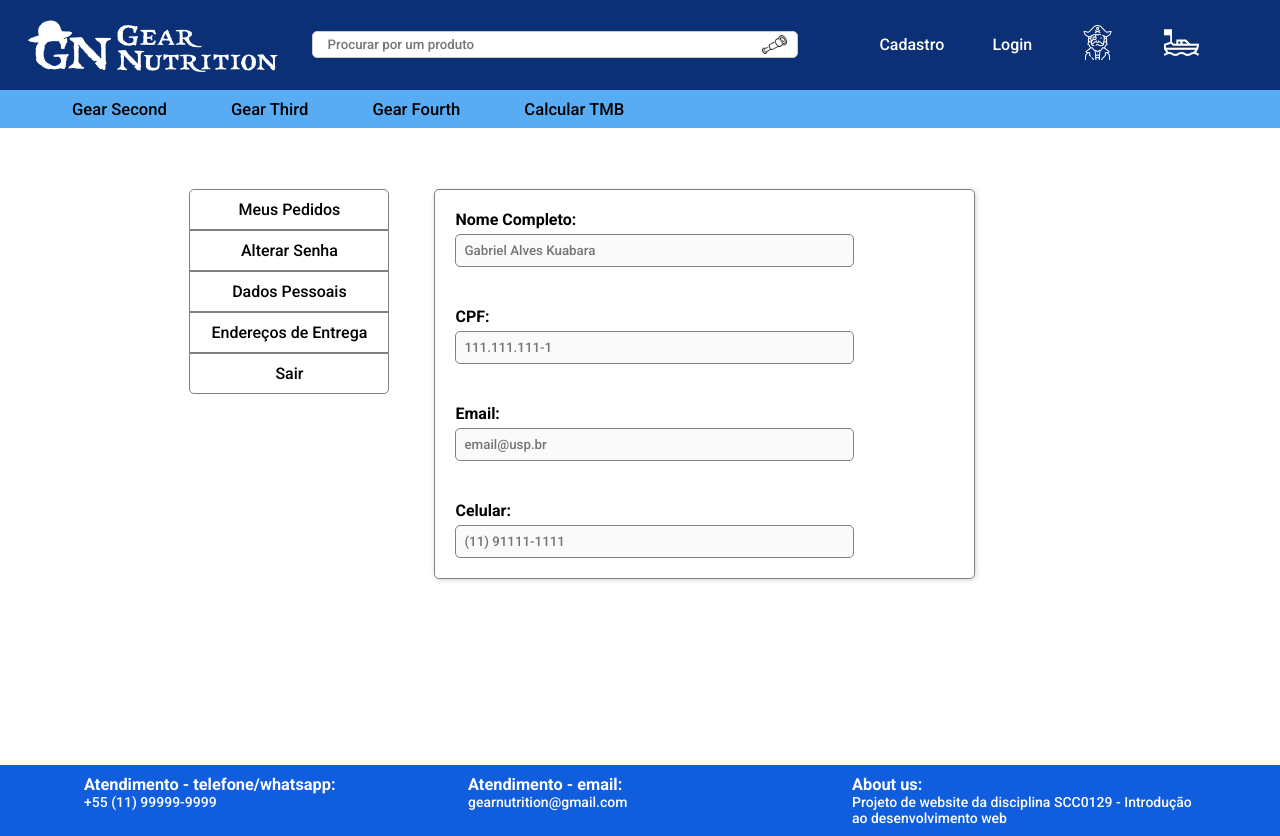
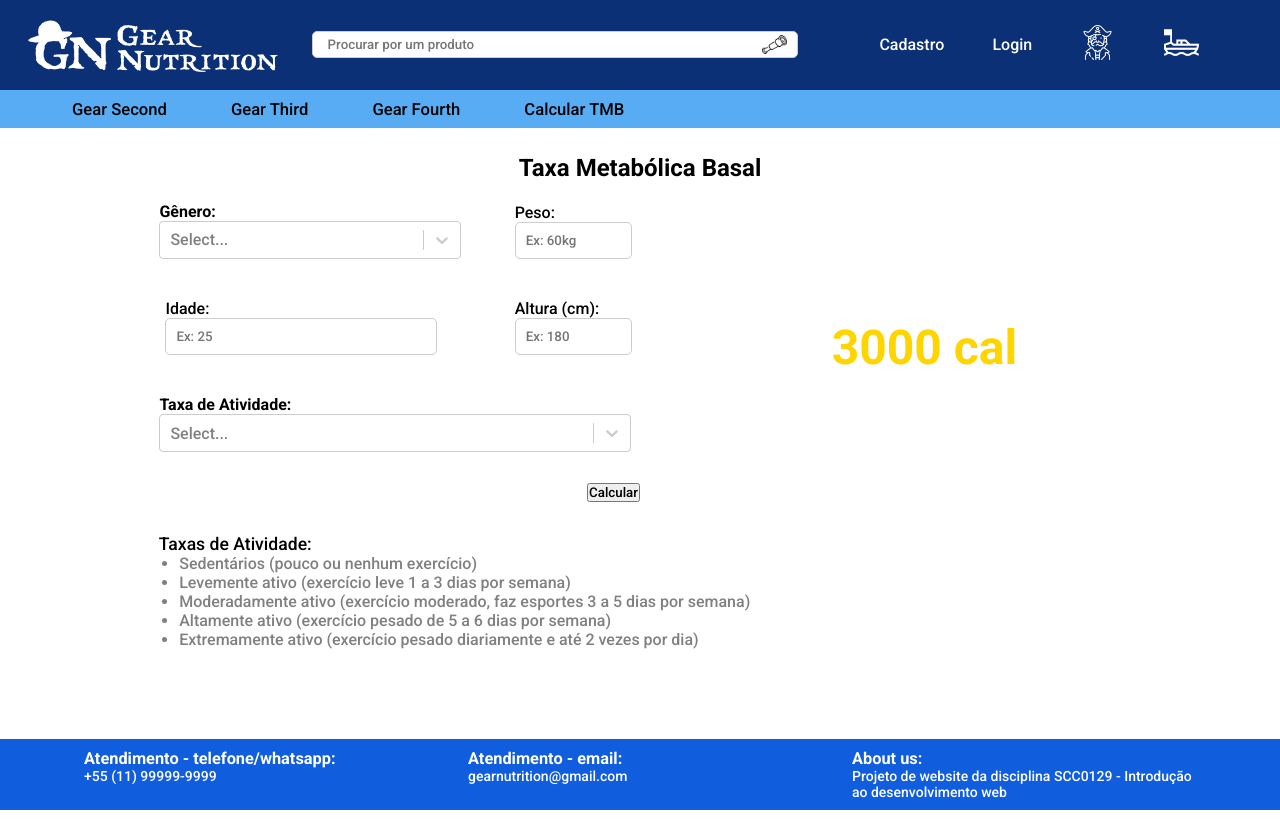
Before and after one commit to GKuabara/gear-nutrition, a React (Create React App) app in the folder front/: page /profile in a window 1280 px wide. After the commit the page ends 810 px from the top, so only its background shows below. Built offline with nearby package versions, Linux system fonts and the light colour scheme.

Commit message:
adding bmr page

```diff
--- a/front/package.json
+++ b/front/package.json
@@ -10,6 +10,7 @@
     "react-dom": "^18.1.0",
     "react-router-dom": "^6.3.0",
     "react-scripts": "5.0.1",
+    "react-select": "^5.3.2",
     "web-vitals": "^2.1.4"
   },
   "scripts": {
--- a/front/src/App.js
+++ b/front/src/App.js
@@ -5,6 +5,8 @@ import Footer from './Footer';
 import Profile from './Profile';
 import Homepage from './Home';
 import NewAddress from './NewAddress';
+import TMB from './Tmb';
+import ChangePwd from './ChangePwd';
 
 function App() {
   return (
@@ -12,9 +14,9 @@ function App() {
       <TopNavBar/>
       <BottomNavBar/>
       <div className="content">
+        <TMB />
         {/* <Homepage /> */}
-        <Profile />
-        {/* <NewAddress /> */}
+        {/* <Profile /> */}
       </div>
       <Footer />
     </div>
--- a/front/src/ProfileData.js
+++ b/front/src/ProfileData.js
@@ -2,7 +2,6 @@ import FormInput from "./FormInput";
 import './css/profileData.css';
 
 const ProfileData = () => {
-    const data = {name: "Antedeguemon Costa da Silva Yoki", cpf: "111.111.111-1", email: "placeholder@usp.br", phone: "(11) 94444-4444"};
     return (
         <div id="profile-card">
             <FormInput param="disabled" placeholder="Gabriel Alves Kuabara" title="Nome Completo" type="text"/>
--- /dev/null
+++ b/front/src/SelectionInput.js
@@ -0,0 +1,22 @@
+import './css/selectionInput.css';
+import Select from 'react-select';
+
+const SelectionInput = ({size, values, title}) => {
+    const selectTheme = (theme) => ({
+        ...theme,
+        colors: {
+            ...theme.colors,
+            primary25: 'white',
+            primary: '#0B3075',
+        },
+    });
+
+    return (
+        <div style={{width: size}} className="form-input">
+            <span>{title}: </span>
+            <Select theme={selectTheme} options={values} />
+        </div>
+    );
+}
+
+export default SelectionInput;
--- /dev/null
+++ b/front/src/Tmb.js
@@ -0,0 +1,49 @@
+import SelectionInput from "./SelectionInput";
+import TMBInput from "./TmbInput";
+import './css/tmb.css';
+
+const TMB = () => {
+    const gender = [
+        { value: 'm', label: 'Masculino' },
+        { value: 'f', label: 'Feminino' }
+    ]
+
+    const activity = [
+        { value: 's', label: 'Sedentário' },
+        { value: 'la', label: 'Levemente Ativo' },
+        { value: 'ma', label: 'Moderadamente Ativo' },
+        { value: 'aa', label: 'Altamente Ativo' },
+        { value: 'xa', label: 'Extremamente Ativo' }
+    ]
+
+    return (
+        <div id="tmb-container">
+            <div id="tmb-title">
+                <h3>Taxa Metabólica Basal</h3>
+            </div>
+            <div id="tmb">
+                <div id="user-info">
+                    <SelectionInput size="60%" title="Gênero" values={gender}/>
+                    <TMBInput size="30%" placeholder="Ex: 60kg" name="Peso"/>
+                    <TMBInput size="60%" placeholder="Ex: 25" name="Idade"/>
+                    <TMBInput size="30%" placeholder="Ex: 180" name="Altura (cm)"/>
+                    <SelectionInput size="90%" title="Taxa de Atividade" values={activity}/>
+                    <button>Calcular</button>
+                </div>
+                <div id="result-container"><h2>3000 cal</h2></div>
+            </div>
+            <div id="activity-info">
+                <span>Taxas de Atividade:</span>
+                <ul>
+                <li>Sedentários (pouco ou nenhum exercício)</li>
+                <li>Levemente ativo (exercício leve 1 a 3 dias por semana)</li>
+                <li>Moderadamente ativo (exercício moderado, faz esportes 3 a 5 dias por semana)</li>
+                <li>Altamente ativo (exercício pesado de 5 a 6 dias por semana)</li>
+                <li>Extremamente ativo (exercício pesado diariamente e até 2 vezes por dia)</li>
+                </ul>
+            </div>
+        </div>
+    );
+}
+
+export default TMB;
--- /dev/null
+++ b/front/src/TmbInput.js
@@ -0,0 +1,12 @@
+import './css/tmbInput.css';
+
+const TMBInput = ({size, placeholder, name}) => {
+    return (
+        <div style={{width: size}} className="tmb-input-container">
+            <span>{name}: </span>
+            <input placeholder={placeholder} type="text" />
+        </div>
+    );
+}
+
+export default TMBInput;
--- a/front/src/css/profileData.css
+++ b/front/src/css/profileData.css
@@ -2,7 +2,7 @@
     border: 1px solid grey;
     border-radius: 5px;
     box-shadow: var(--sombra);
-    float: left;
+    display: inline-block;
     width: 60%;
     margin-left: 5%;
 }
--- /dev/null
+++ b/front/src/css/selectionInput.css
@@ -0,0 +1,17 @@
+.form-input {
+    display: inline-block;
+    margin-left: 2%;
+}
+
+.form-input span {
+    font-size: 1em;
+    display: block;
+}
+
+.form-input select {
+    width: 90%;
+    border: 1px solid grey;
+    padding: 5px;
+    border-radius: 5px;
+    background-color: white;
+}
--- /dev/null
+++ b/front/src/css/tmb.css
@@ -0,0 +1,52 @@
+#tmb-container {
+    display: table;
+}
+
+#user-info {
+    display: table-cell;
+    width: 50%;
+}
+
+#user-info button {
+    float: right;
+    margin: 2% 10%;
+}
+
+#result-container {
+    display: table-cell;
+    width: 40%;
+    font-size: 2em;
+    color: var(--amarelo);
+    text-align: center;
+    vertical-align: middle;
+}
+
+#tmb-title {
+    width: 100%;
+    text-align: center;
+}
+
+#tmb-title h3{
+    font-size: 1.5em;
+}
+
+#activity-info {
+    margin: 2% 0;
+}
+
+#activity-info button {
+    border: 1px solid grey;
+    border-radius: 5px;
+    padding: 5px;
+}
+
+#activity-info span {
+    margin-left: 3%;
+    margin-bottom: 1%;
+    font-size: 1.1em;
+}
+
+#activity-info li {
+    margin-left: 5%;
+    color: grey;
+}
--- /dev/null
+++ b/front/src/css/tmbInput.css
@@ -0,0 +1,20 @@
+.tmb-input-container {
+    display: inline-block;
+    margin-left: 2%;
+    padding: 20px;
+}
+
+.tmb-input-container span {
+    font-size: 1em;
+    display: block;
+    margin-left: 2%;
+}
+
+.tmb-input-container input {
+    width: 90%;
+    border: 1px solid #cccccc;
+    padding: 10px;
+    border-radius: 5px;
+    background-color: white;
+    margin-left: 2%;
+}
```
Also changed, not shown: 1 other file (tests, documents, lock files or other folders).
